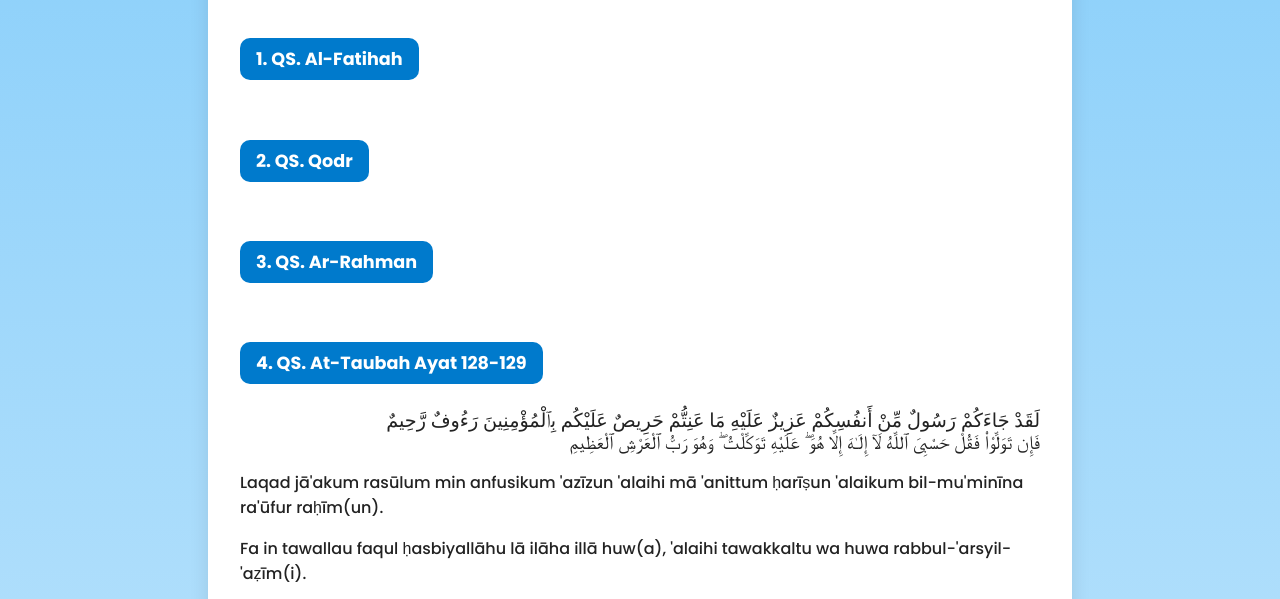
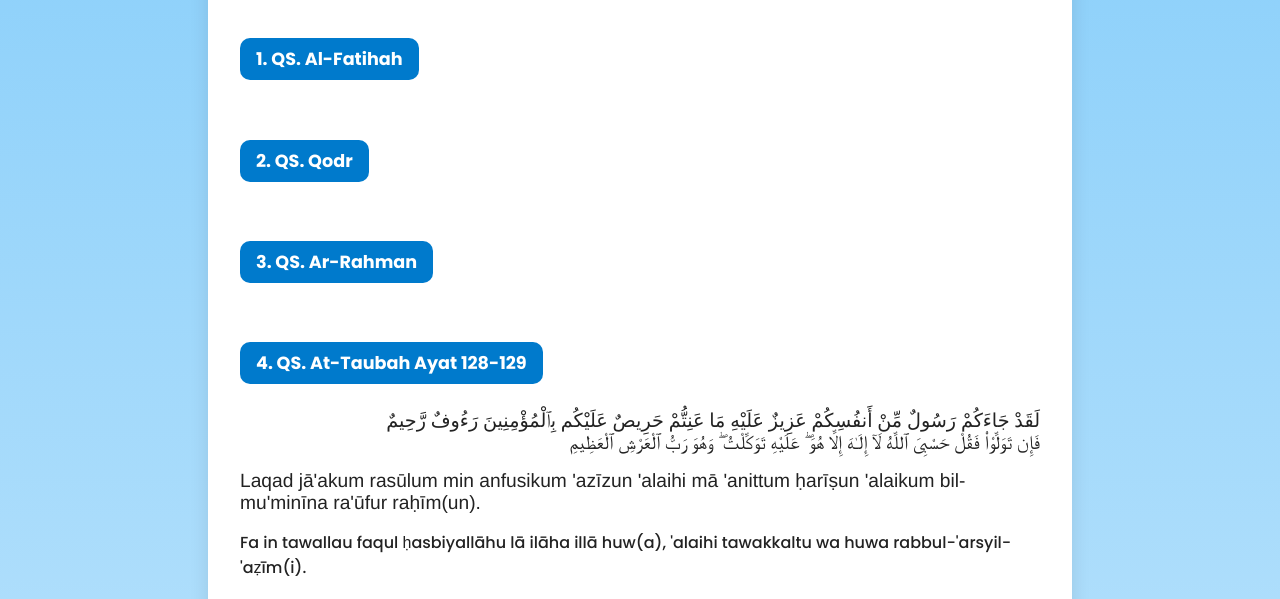
Before and after one commit to SicheateR/munajatmaiyah, a plain HTML site: page index.html in a window 1280 px wide. Shown: the part 199-798 px from the top of the page. Drawn offline with Linux system fonts and the light colour scheme.

Commit message:
Update index.html

```diff
--- a/index.html
+++ b/index.html
@@ -52,6 +52,14 @@
       margin-bottom: 1rem;
       text-align: right;
     }
+
+    p {
+      font-family: helvetica, Arial;
+      font-size: 1.2rem;
+      margin-top: 0.5rem;
+      margin-bottom: 1rem;
+    }
+
     .footer {
       text-align: center;
       margin-top: 2rem;
```
